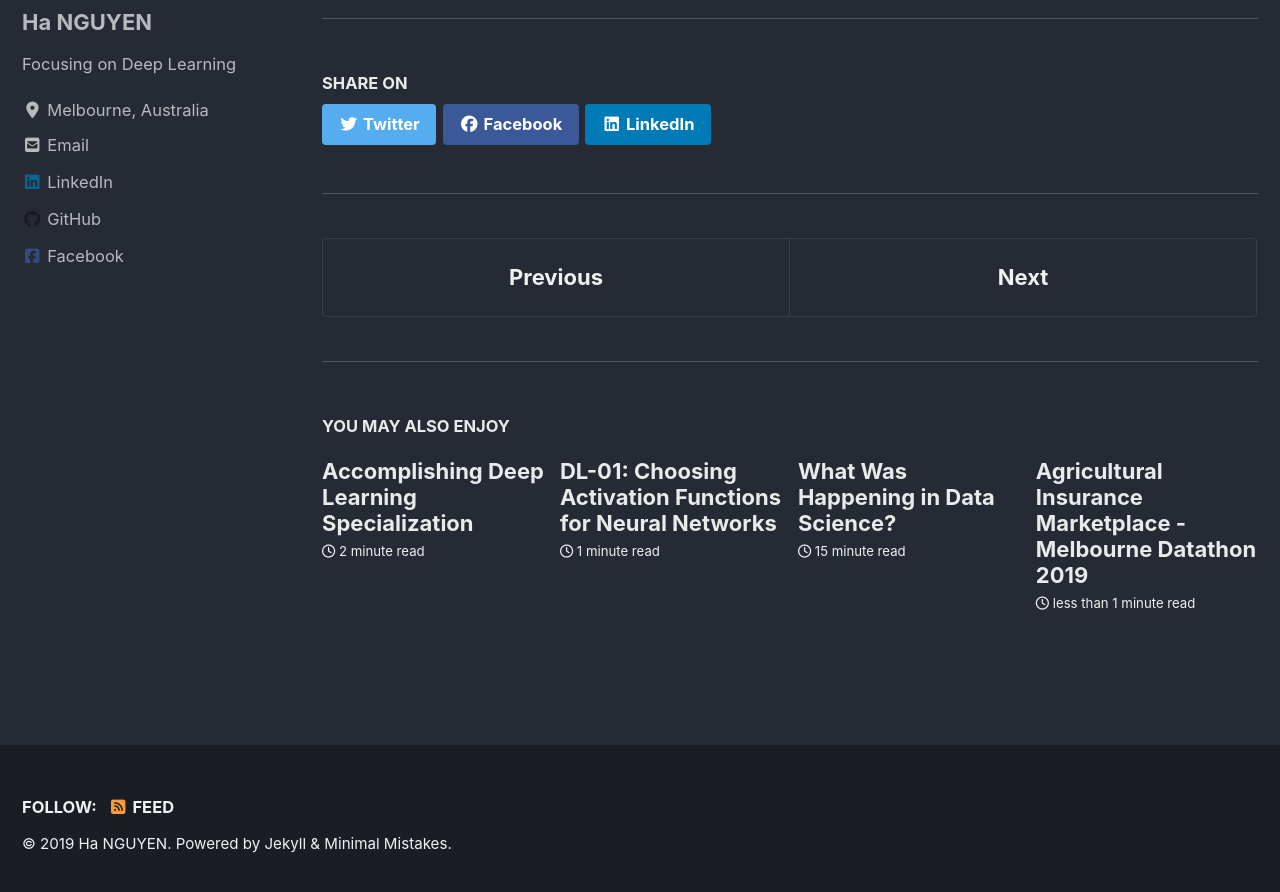
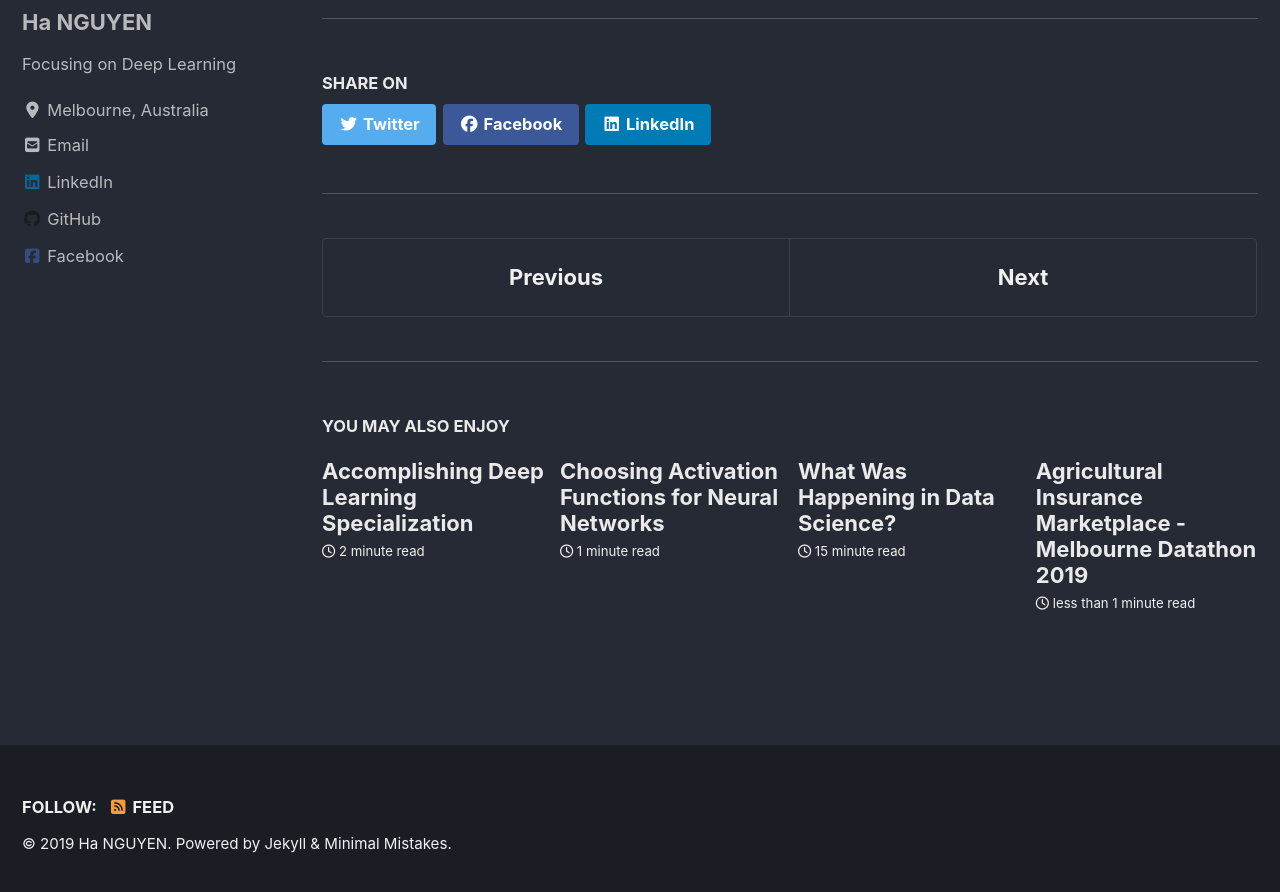
Before and after one commit to datasciblog/datasciblog.github.io, a Jekyll site: the page built from _posts/2019-12-18-DL-02-understanding-lstm.md, in a window 1280 px wide and 900 px high, scrolled down 7156 px. Shown: the top 892 px of the window. Built offline with Jekyll 4.4.1, drawn with Linux system fonts in a browser that asks for light colours; cached includes are drawn as plain includes; nearby versions of some CDN libraries; formulas are drawn with MathJax 3; some of the changed text lies outside the part shown.

Commit message:
Update post names

```diff
--- a/_posts/2019-12-06-DL-01-activation-functions.md
+++ b/_posts/2019-12-06-DL-01-activation-functions.md
@@ -1,6 +1,6 @@
 ---
 layout: single
-title:  "DL-01: Choosing Activation Functions for Neural Networks "
+title:  "Choosing Activation Functions for Neural Networks "
 date:   2019-12-06
 permalink: /2019/12/06/choosing-activation-functions-for-neural-networks/
 excerpt: ""
--- a/_posts/2019-12-18-DL-02-understanding-lstm.md
+++ b/_posts/2019-12-18-DL-02-understanding-lstm.md
@@ -1,6 +1,6 @@
 ---
 layout: single
-title:  "DL-02: Understanding LSTM"
+title:  "Understanding LSTM"
 date:   2019-12-18
 permalink: /2019/12/18/understanding-lstm/
 excerpt: ""
```
